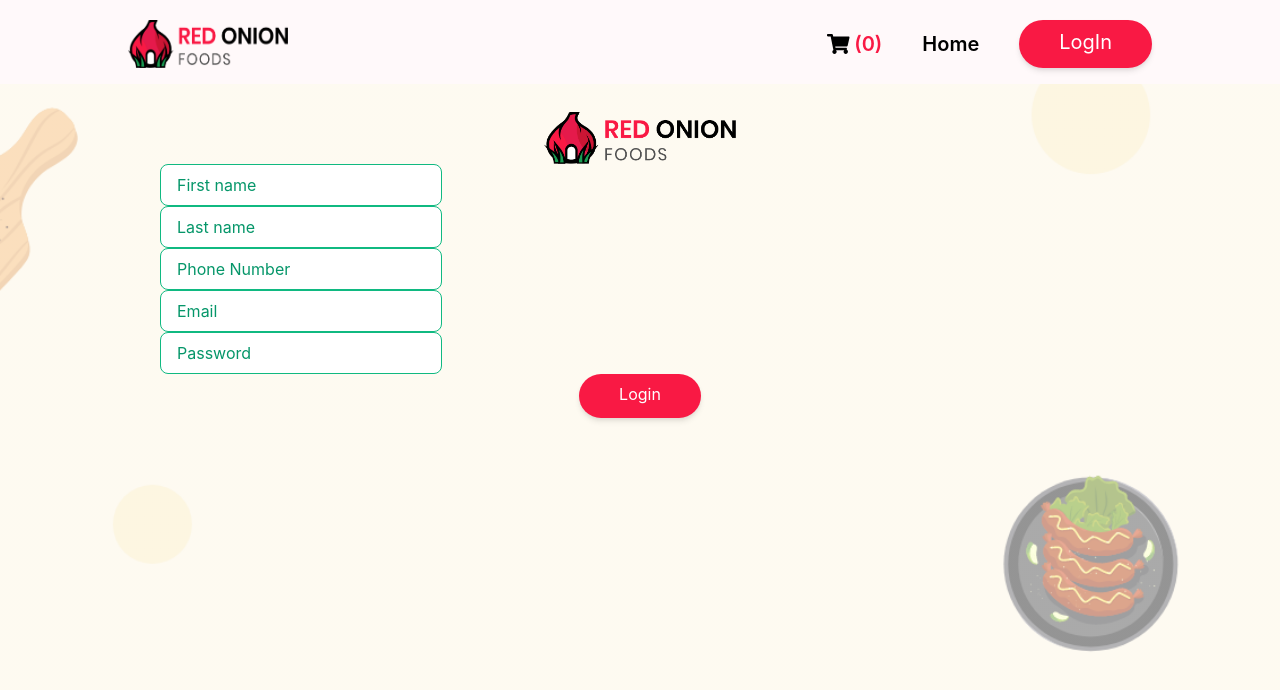
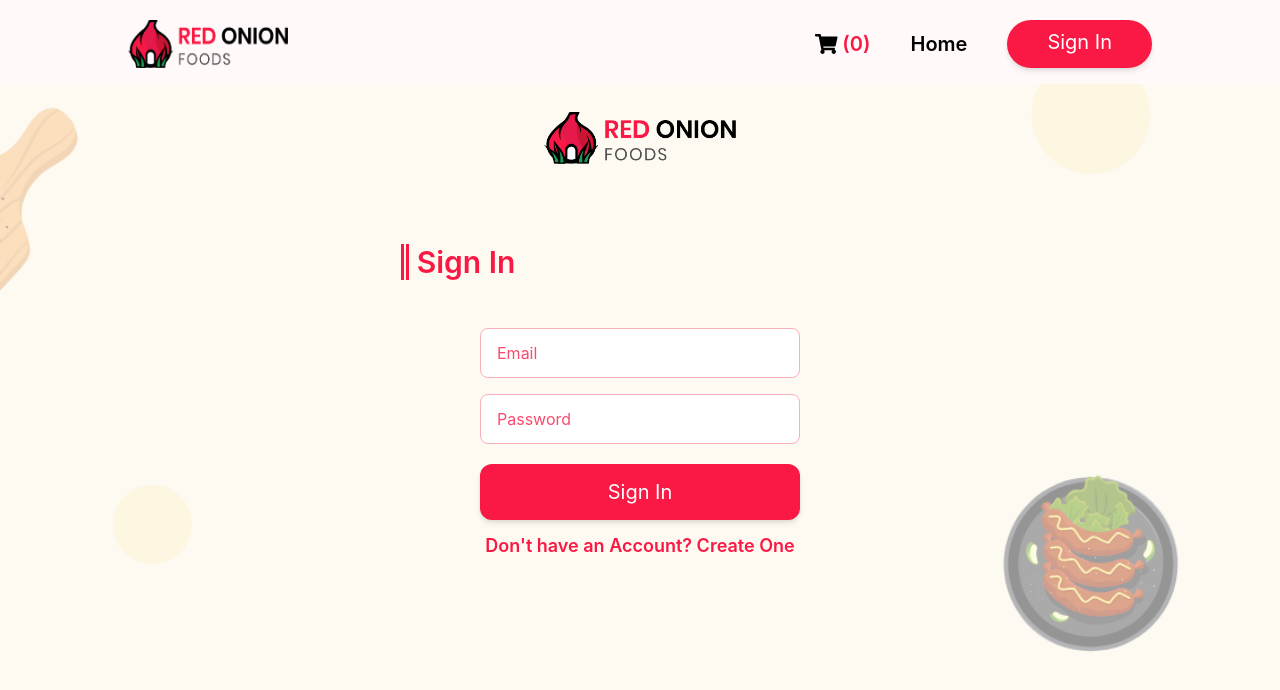
Before and after one commit to Abu-Hojayfa/red-onion_web, a React (Create React App) app: page /login in a window 1280 px wide. Shown: the top 690 px of the page. Built offline with nearby package versions, Linux system fonts and the light colour scheme.

Commit message:
login form design done

```diff
--- a/src/components/LogInNdSignin/AuthentiCation.js
+++ b/src/components/LogInNdSignin/AuthentiCation.js
@@ -12,8 +12,16 @@ const AuthentiCation = () => {
     handleSubmit,
     formState: { errors },
   } = useForm();
-  const onSubmit = (data) => console.log(data);
+  const onSubmit = (data) => setUserInfo(data);
   // console.log(errors);
+
+  const loginFormChanging = () => {
+    setLogIn(!logIn);
+  };
+
+  // styles
+  const inputClass =
+    "w-full  md:w-2/6 px-4 py-3 rounded-lg border border-torch-red-200 focus:border-torch-red-500 text-torch-red-600 placeholder-torch-red-400 focus:outline-none focus:ring-2 focus:ring-torch-red-200 block mx-auto mt-4";
   return (
     <div
       className="bg-no-repeat bg-center bg-cover min-h-screen"
@@ -25,56 +33,72 @@ const AuthentiCation = () => {
         backgroundColor: "#FCF4E0",
       }}
     >
-      <div className="pt-16 md:pt-20 w-3/4 mx-auto">
+      <div className="pt-32 md:pt-20 w-3/4 mx-auto">
         <img
           className="mt-3 md:mt-8 w-2/3 md:w-1/5 mx-auto"
           src={Logo}
           alt=""
         />
-
+        <p
+          className={`mt-12 md:mt-20 mb-8 text-left md:inline-block ${
+            logIn ? "md:pr-11" : "md:pr-8"
+          } md:mr-80 md:text-center pl-2 border-double border-l-8  border-torch-red-500 text-3xl font-semibold text-torch-red-500`}
+        >
+          {logIn ? "Sign In" : "Sign Up"}
+        </p>
         <form onSubmit={handleSubmit(onSubmit)}>
+          {!logIn && (
+            <>
+              {" "}
               <input
-            className="px-4 py-2 rounded-lg border border-green-500 text-green-600 placeholder-green-600 focus:outline-none focus:ring-2 focus:ring-green-200 block"
+                className={inputClass}
                 type="text"
                 placeholder="First name"
                 {...register("First name", { required: true })}
               />
               <input
-            className="px-4 py-2 rounded-lg border border-green-500 text-green-600 placeholder-green-600 focus:outline-none focus:ring-2 focus:ring-green-200 block"
+                className={inputClass}
                 type="text"
                 placeholder="Last name"
                 {...register("Last name", { required: true })}
               />
               <input
-            className="px-4 py-2 rounded-lg border border-green-500 text-green-600 placeholder-green-600 focus:outline-none focus:ring-2 focus:ring-green-200 block"
+                className={inputClass}
                 type="number"
-            style={{
-
-            }}
                 placeholder="Phone Number"
                 {...register("Phone Number", {
                   required: true,
                   min: 6,
                 })}
               />
+            </>
+          )}
           <input
-            className="px-4 py-2 rounded-lg border border-green-500 text-green-600 placeholder-green-600 focus:outline-none focus:ring-2 focus:ring-green-200 block"
+            className={inputClass}
             type="email"
             placeholder="Email"
             {...register("Email", { required: true, pattern: /^\S+@\S+$/i })}
           />
           <input
-            className="px-4 py-2 rounded-lg border border-green-500 text-green-600 placeholder-green-600 focus:outline-none focus:ring-2 focus:ring-green-200 block"
+            className={inputClass}
             type="password"
             placeholder="Password"
             {...register("Password", { required: true })}
           />
 
           <input
-            className=" cursor-pointer mb-4 py-1 md:py-2 md:pb-3 px-4 md:px-10 rounded-full shadow-md text-white bg-torch-red-500 hover:bg-torch-red-600"
+            className=" cursor-pointer py-2 md:py-3.5 text-center px-4 md:px-10 rounded-xl w-full md:w-2/6 mt-5 shadow-md text-white bg-torch-red-500 hover:bg-torch-red-600 text-xl block mx-auto"
             type="submit"
-            value="Login"
+            value={logIn ? "Sign In" : "Sign Up"}
           />
+          <p
+            onClick={loginFormChanging}
+            className="pt-3 cursor-pointer inline-block text-torch-red-500 font-semibold text-base md:text-lg"
+          >
+            {logIn
+              ? "Don't have an Account? Create One"
+              : "Already Have an Account?"}
+          </p>
         </form>
       </div>
     </div>
--- a/src/components/NavBar/NavBar.js
+++ b/src/components/NavBar/NavBar.js
@@ -27,7 +27,7 @@ const NavBar = () => {
             onClick={logInPage}
             className="ml-2 md:ml-8 py-1 md:py-2 md:pb-3 px-4 md:px-10 rounded-full shadow-md text-white bg-torch-red-500 hover:bg-torch-red-600 "
           >
-            LogIn
+            Sign In
           </button>
         </div>
       </div>
```
Lines whose indentation alone changed are shown as unchanged.
